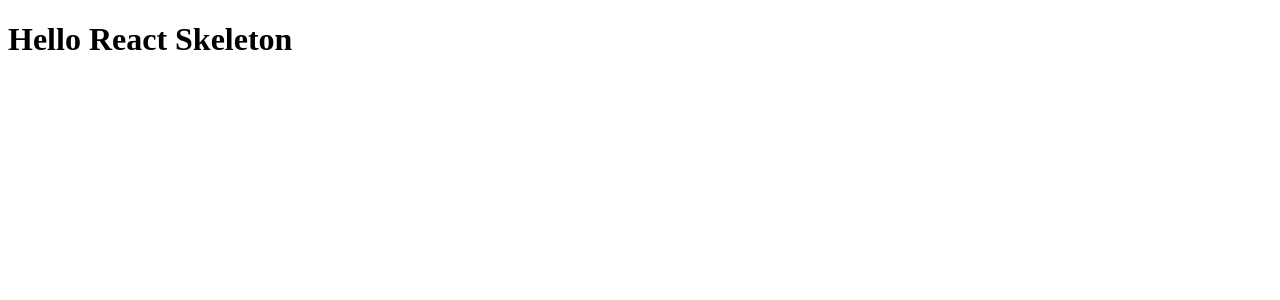
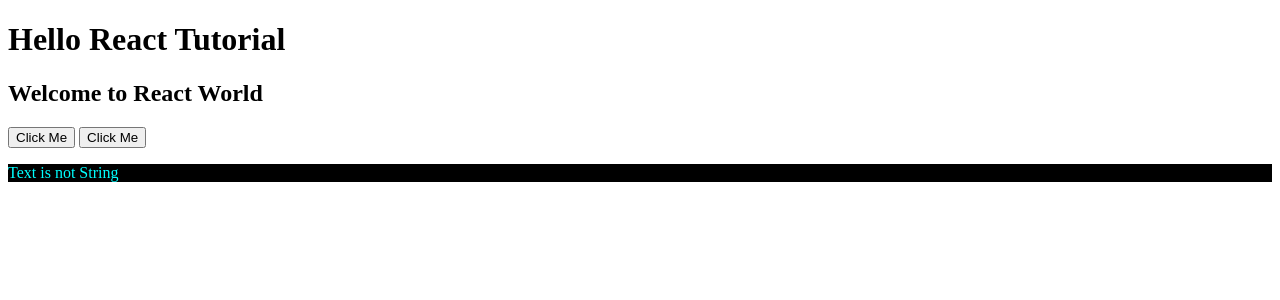
Before and after one commit to My-React-Project/react_tutorial, a React app: page / in a window 1280 px wide. Shown: the top 300 px of the page. Built offline with nearby package versions, Linux system fonts and the light colour scheme.

Commit message:
jsx 예제 구현

```diff
--- a/src/components/App.js
+++ b/src/components/App.js
@@ -1,9 +1,35 @@
 import React from 'react';
 
 class App extends React.Component {
+
+  sayHey() {
+    alert("Hey")
+  }
+
   render() {
+    let text = "React World";
+
+    let pStyle = {
+      color: 'aqua',
+      backgroundColor: 'black'
+    };
+
+    function sayHey() {
+      alert("hey");
+    }
+
     return (
-      <h1>Hello React Skeleton</h1>
+      <div> {/* component를 감싸는 최상위 Element가 필수  */}
+        <h1>Hello React Tutorial</h1>
+        <h2>Welcome to {text}</h2> {/* Js 표현은 {}로 wrapping 하여 사 */}
+
+        {/* method 사용 시 ()를 붙일 경우 페이지가 로드 될때 실행 됨. */}
+        <button onClick={sayHey}>Click Me</button> {/* local method 사용 */}
+        <button onClick={this.sayHey}>Click Me</button> {/* class method 사용 */}
+
+        {/* JSX에서 Js의 If-Else문을 사용할 수 없기 때문에 삼항연산을 이용하여 구현*/}
+        <p style = {pStyle}>{ typeof(text) === "number" ? text : "Text is not String"}</p>
+      </div>
     );
   }
 }
```
